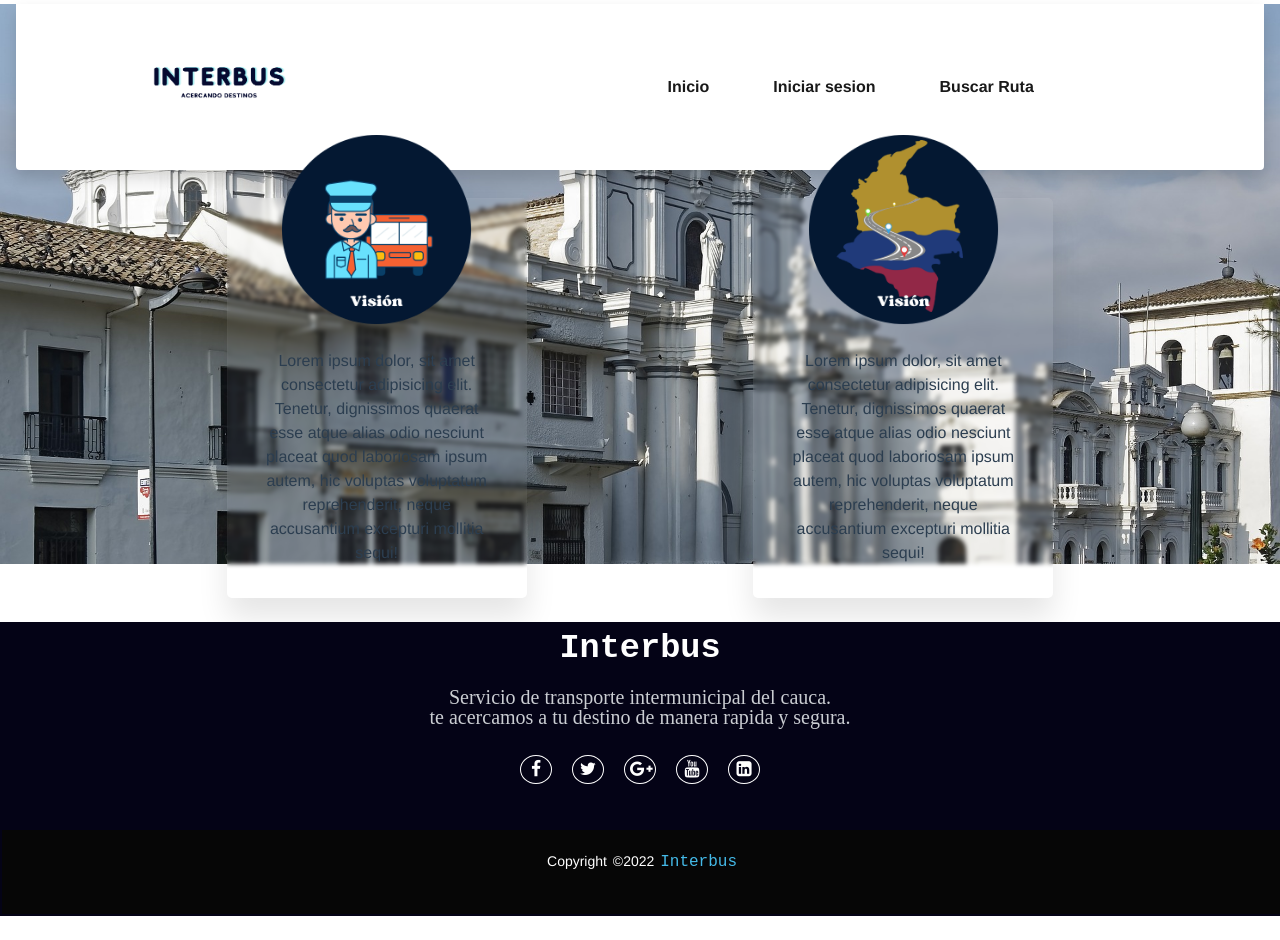
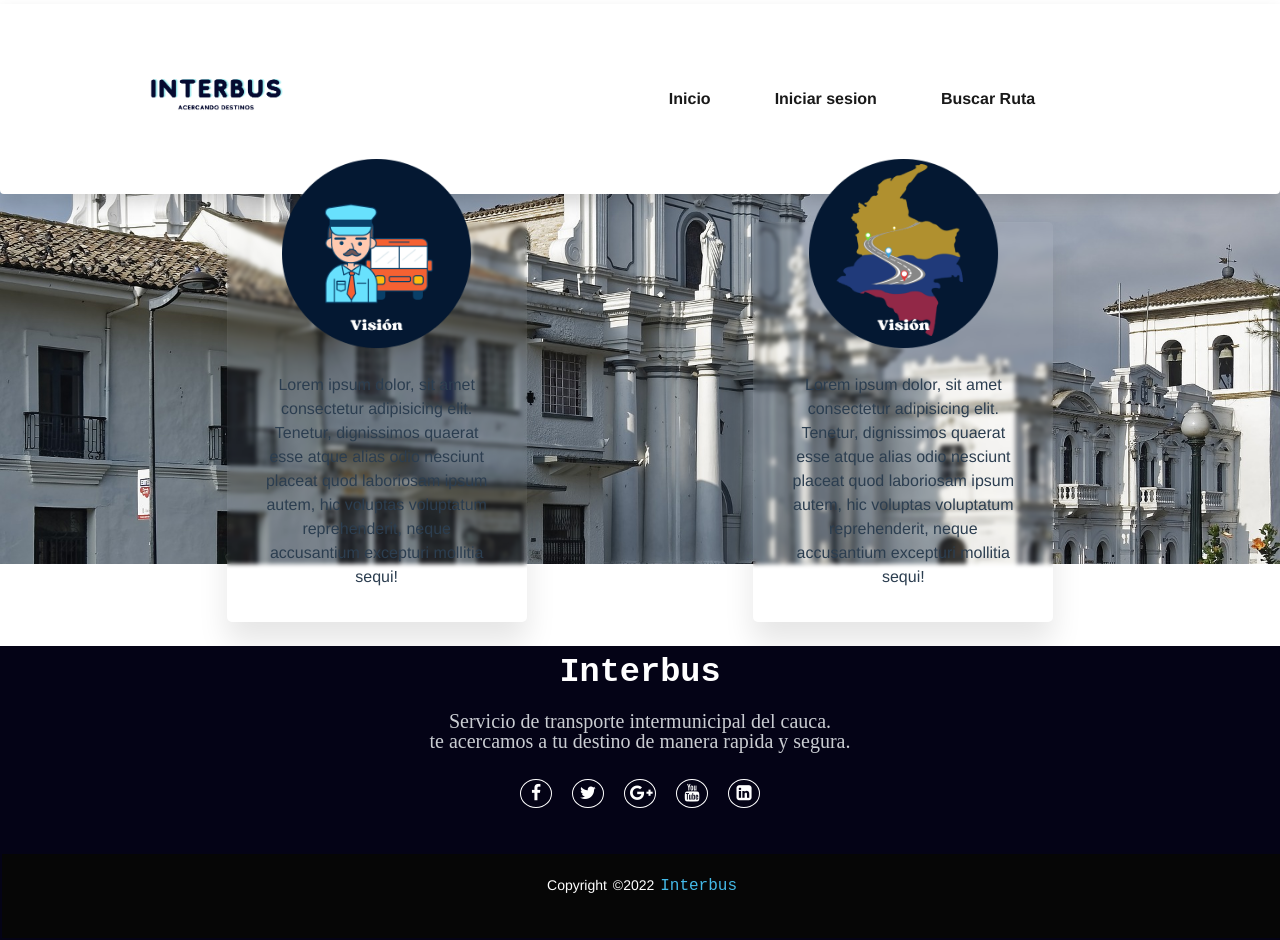
Before and after one commit to Yulder0703/interbusfronent, a Vue app: page / in a window 1280 px wide. Before the commit the page ends 916 px from the top, so only its background shows below. Built offline with nearby package versions, Linux system fonts and the light colour scheme.

Commit message:
cambios diseño2

```diff
--- a/src/components/HeaderComponent.vue
+++ b/src/components/HeaderComponent.vue
@@ -1,6 +1,6 @@
 <template>
-  <div class="my-1 mx-3 px-1 py-2 bg-white rounded-bottom shadow">
-    <div class="row d-flex justify-content-evenly align-items-center">
+  <div class="my-1 mx-6 px-1 py-2 bg-white rounded-bottom shadow">
+    <div class="lola">
       <div class="col col-lg-4 col-md-4 sm-4">
         <img
           src="../assets/Interbuslogoweb.png"
@@ -56,6 +56,20 @@ export default {
 </script>
 
 <style scoped>
+
+.lola{
+  margin: auto;
+   display: flex;
+  align-items: center;
+  justify-content: center;
+
+
+
+}
+
+.row d-flex justify-content-evenly align-items-center{
+  width: 100%;
+}
 .nosotros{
   text-decoration: none;
 }
```
